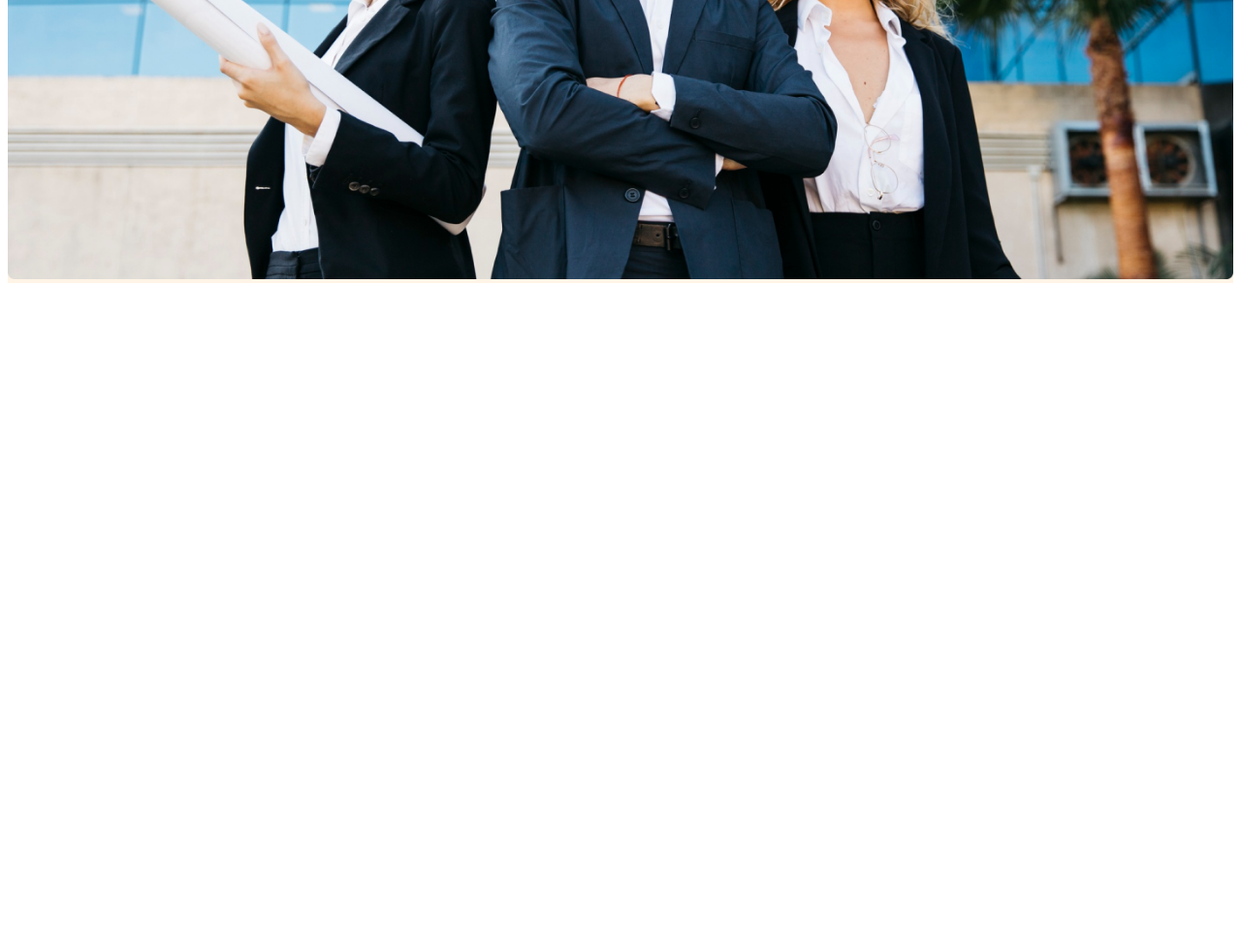
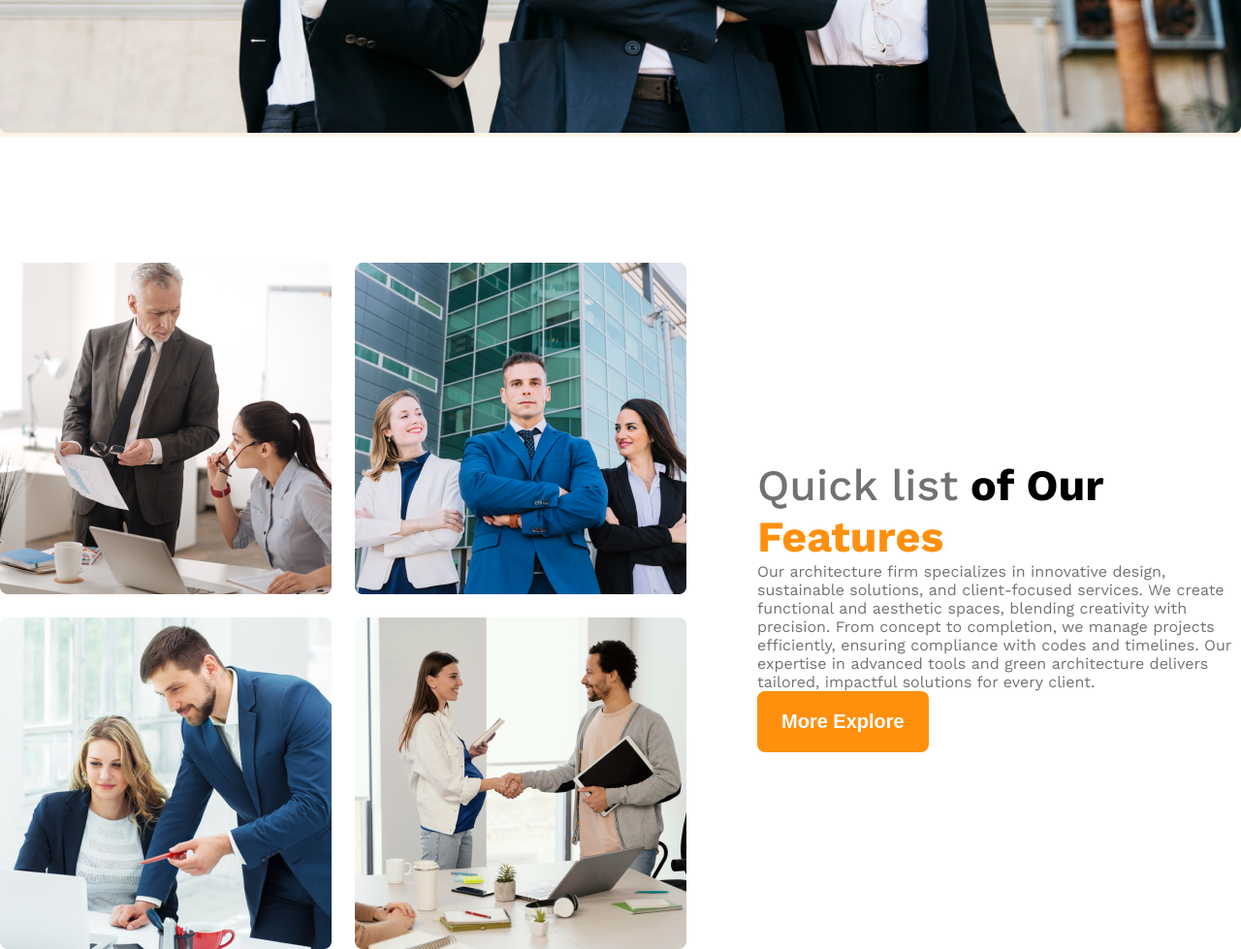
Before and after one commit to ahhimu/g3-architect-site, a plain HTML site: page index.html in a window 1280 px wide. Shown: the part 882-1861 px from the top of the page at 97% size. Before the commit the page ends 1182 px from the top, so only its background shows below. Drawn offline with nearby package versions, Linux system fonts and the light colour scheme.

Commit message:
Feature one Section Work complite

```diff
--- a/Styles/architect.css
+++ b/Styles/architect.css
@@ -5,6 +5,12 @@
     font-optical-sizing: auto;
     font-weight: 400;
     font-style: normal;
+  }
+
+  *{
+    margin: 0;
+    padding: 0;
+    box-sizing: border-box;
   }
 
   /* Shared Styles */
@@ -36,6 +42,16 @@
   font-weight: 600;
 }
 
+main{
+  max-width: 1300px;
+  margin: 0 auto;
+}
+
+main > section{
+  margin-top: 130px;
+}
+
+
   /* Header Related Styles */
 
 
@@ -60,7 +76,7 @@
   }
 
   .navbar, .banner{
-    max-width: 1440px;
+    max-width: 1300px;
     margin: 0 auto;
   }
 
@@ -76,6 +92,10 @@
     font-size: 4rem;
     font-weight: bold;
   }
+  .banner-subtitle{
+    font-weight: bold;
+    color: #FF900E;
+  }
   .banner-description{
     font-size: 1rem;
     font-weight: 400;
@@ -85,6 +105,46 @@
     width: 100%;
   }
 
+  .team-img-container{
+    display: grid;
+    grid-template-columns: repeat(2, 1fr);
+    gap: 24px;
+  }
+
+  .our-features{
+    margin-left: 73px;
+    max-width: 530px;
+  }
+
+  .teams{
+    align-items: center;
+  }
+
+  .feature-title{
+    font-size: 2.8rem;
+    font-weight: 700;
+  }
+
+  .quick-list{
+    font-size: 2.8rem;
+    font-weight: 500;
+  }
+  .ofour{
+    font-size: 2.8rem;
+    font-weight: bold;
+  }
+  .feature{
+    font-size: 2.8rem;
+    font-weight: bold;
+    color: #FF900E;
+  }
+
+  .feature-description{
+    font-size: 1rem;
+    font-weight: 400;
+  }
+
+
 
 /* Mobile device First Approach  */
 @media screen and (max-width:576px) {
--- a/index.html
+++ b/index.html
@@ -28,7 +28,8 @@
             <div class="banner">
                 <div class="banner-content">
                     <h1 class="banner-title">Brand New Group of Architects </h1>
-                    <p class="banner-description text-light-gray">There are many variations of passages of Lorem Ipsum available, but the majority have suffered alteration in some form, by injected humour, or randomised words which don't look even</p>
+                    <h3 class="banner-subtitle">"Transforming Spaces with Visionary Architecture"</h3>
+                    <p class="banner-description text-light-gray">Welcome to our world of design excellence, where creativity meets functionality. Explore innovative architectural solutions that blend aesthetics with sustainability. From concept to construction, we craft spaces that inspire, elevate, and stand the test of time. Let’s build your vision together.</p>
                     <button class="btn-primary">Explore More</button>
 
                 </div>
@@ -39,13 +40,28 @@
             </div>
             <!-- Banner End Here -->
         </header>
-        <!-- Header Section Start Here -->
-
-
+        <!-- Header Section End Here -->
 
 
         <!-- Main Section Start Here -->
         <main>
+            <section class="teams display-flex">
+                <div class="team-img-container">
+                    <img src="images/team1.png" alt="">
+                    <img src="images/team2.png" alt="">
+                    <img src="images/team3.png" alt="">
+                    <img src="images/team4.png" alt="">
+                </div>
+                <div class="our-features">
+
+                    <h3 class="feature-title"><span class="quick-list text-light-gray">Quick list</span> <span class="ofour">of Our</span> <span class="feature">Features</span></h3>
+
+                    <p class="feature-description text-light-gray">Our architecture firm specializes in innovative design, sustainable solutions, and client-focused services. We create functional and aesthetic spaces, blending creativity with precision. From concept to completion, we manage projects efficiently, ensuring compliance with codes and timelines. Our expertise in advanced tools and green architecture delivers tailored, impactful solutions for every client.</p>
+                    <button class="btn-primary">More Explore</button>
+
+                </div>
+            </section>
+
 
         </main>
         <!-- Header Section End Here -->
```
